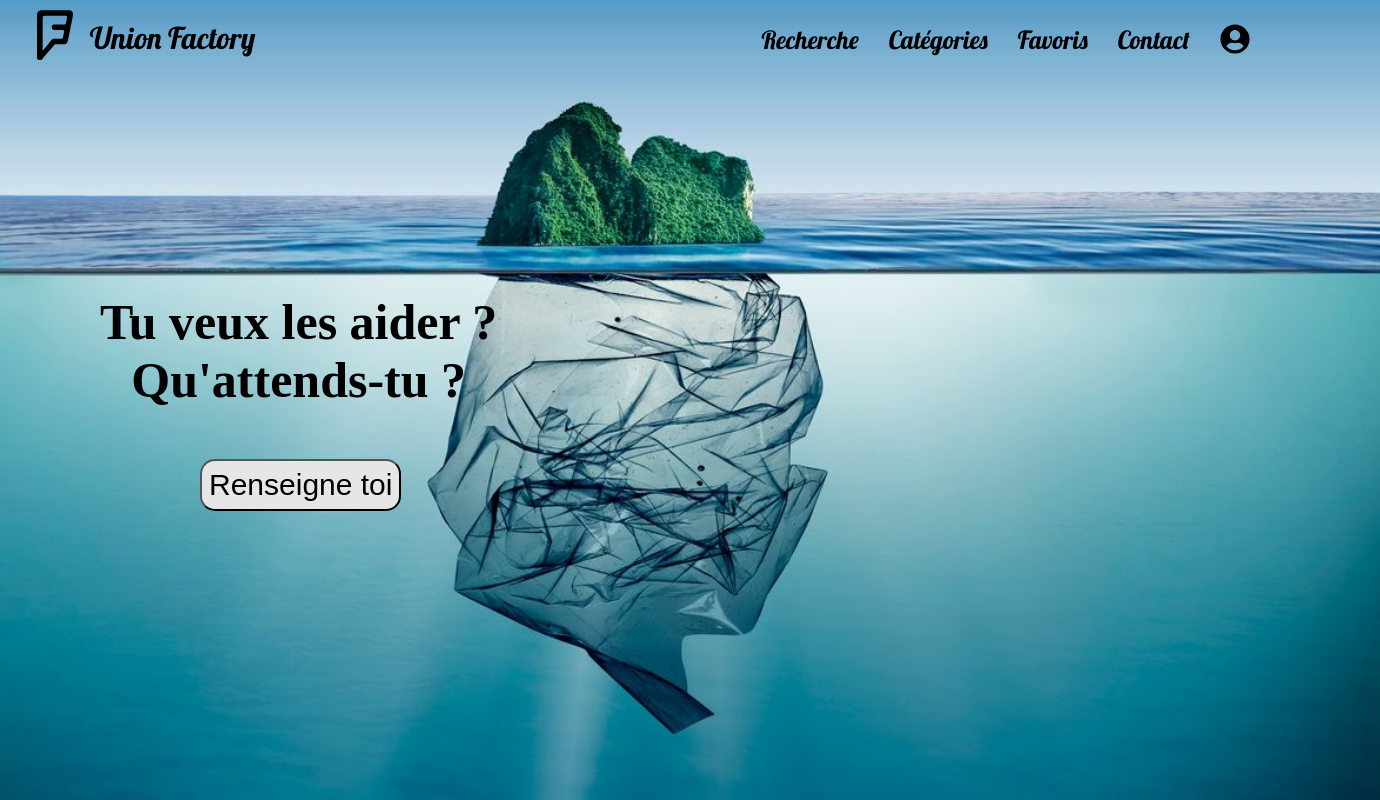
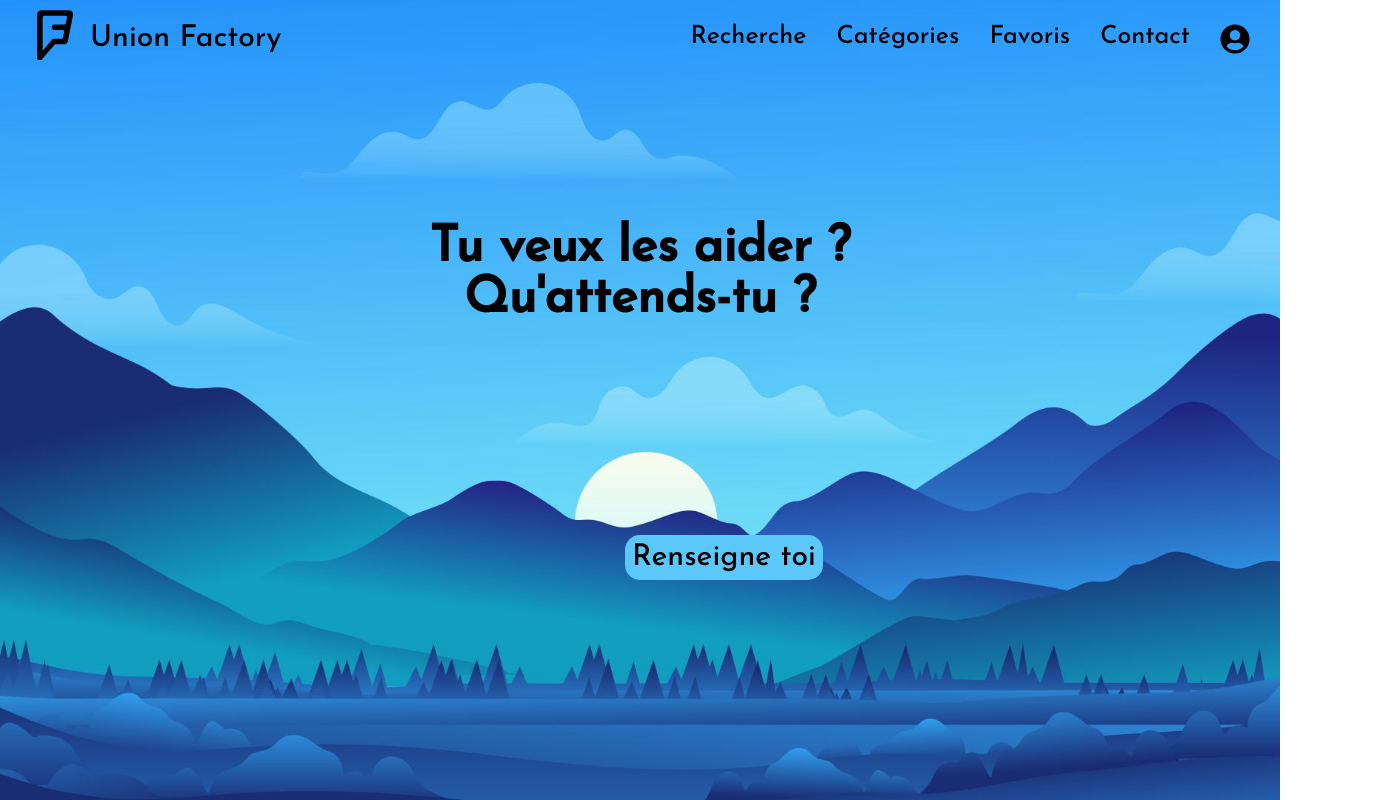
Before and after one commit to TheoLandemaine/Union_Factory, a React (Create React App) app in the folder union_factory/: page / in a window 1280 px wide. Shown: the whole page, 1380 px wide, since content can reach past the window. Built offline with nearby package versions, Linux system fonts and the light colour scheme.

Commit message:
Change background and font of website

```diff
--- a/union_factory/src/css/Categories.css
+++ b/union_factory/src/css/Categories.css
@@ -28,6 +28,13 @@
     background-color: rgba(255, 255, 255, .8);
     border-radius: 20px;
     transition: 0.5s ease;
+    padding: 5px;
+
+}
+
+#EnvironnementTitre, #HumanitaireTitre, #AnimalierTitre {
+    padding: 5px;
+
 }
 
 #Categories:hover {
--- a/union_factory/src/css/contact.css
+++ b/union_factory/src/css/contact.css
@@ -17,6 +17,7 @@
     background-color: rgba(255, 255, 255, .8);
     border-radius: 20px;
     transition: 0.5s ease;
+    padding: 7px;
 }
 
 #Contacter:hover {
--- a/union_factory/src/css/favoris.css
+++ b/union_factory/src/css/favoris.css
@@ -14,6 +14,8 @@
     background-color: rgba(255, 255, 255, .8);
     border-radius: 20px;
     transition: 0.5s ease;
+    padding: 7px;
+
 }
 
 #Favoris:hover {
--- a/union_factory/src/css/style.css
+++ b/union_factory/src/css/style.css
@@ -1,4 +1,5 @@
-@import url("https://fonts.googleapis.com/css2?family=Lobster&family=Ubuntu:wght@300&display=swap");
+/* @import url("https://fonts.googleapis.com/css2?family=Lobster&family=Ubuntu:wght@300&display=swap"); */
+@import url('https://fonts.googleapis.com/css2?family=Josefin+Sans:wght@300;500&display=swap');
 
 * {
   margin: 0;
@@ -6,9 +7,13 @@
   box-sizing: border-box;
 }
 
+html {
+  overflow-x: hidden;
+}
+
 html, body, .background-component {
   height: 100%;
-  background: url(../images/ocean.jpeg)no-repeat center center fixed;
+  background: url(../images/essaieFond2.jpeg)no-repeat center fixed;
   background-size: cover;
 }
 
@@ -17,13 +22,20 @@ html, body, .background-component {
   background-size: cover;
 } */
 
+p, h1, h2, h3, h4, button {
+  font-family: 'Josefin Sans', sans-serif;
+}
+
 .header-container {
   display: flex;
-  font-family: "Lobster", "cursive";
+  /* font-family: "Lobster", "cursive"; */
+  font-family: 'Josefin Sans', sans-serif;
   justify-content: space-between;
   align-items: center;
   padding-top: 10px;
   font-size: 24px;
+  background-color: rgba(255, 255, 255, .0);
+
 }
 
 .title{
@@ -41,26 +53,27 @@ PAGE D'ACCUEIL
 .PhraseAccueil{
   text-align: center;
   position: relative;
+  justify-content: center;
   display: flex;
   font-size: 25px;
-  top : 220px;
-  left : 100px;
+  top : 150px;
 }
 
 #bouton{
   font-size: 30px;
   border-radius: 15px;
   position: relative;
-  top : 270px;
-  left : 200px;
-  background-color: rgb(230, 230, 230);
+  top : 360px;
+  left : 625px;
+  background-color: #5cc8f9;
   padding: 7px;
   transition: all .3s;
+  border: none;
 }
 
 #bouton:hover {
-  box-shadow: 3px 3px 3px grey;
   transform: scale(1.1);
+  background-color: #79d0f8;
 }
 
 #bouton:active {
@@ -90,6 +103,8 @@ PAGE DE CONNECTION
   background-color: rgba(255, 255, 255, .8);
   border-radius: 20px;
   transition: 0.5s ease;
+  padding: 7px;
+
 }
 
 #connect:hover {
--- /dev/null
+++ b/union_factory/src/images/Little Accountant_files/style.css
@@ -0,0 +1,28 @@
+@import url('https://fonts.googleapis.com/css2?family=Lobster&family=Roboto&display=swap');
+/* font-family: 'Roboto', sans-serif; */
+*{
+    margin: 0;
+    padding: 0;
+}
+
+.header-container{
+    /* background-color: rgb(76, 205, 238); */
+    background-image: url('../img/backheader.jpg');
+    background-repeat: no-repeat;
+    background-position: bottom;
+    background-size: cover;
+    height: 100px;
+    display: flex;
+    justify-content:center;
+    align-items:center;
+}
+
+.header-container h2{
+    font-family: 'Lobster', cursive;
+    font-size:36px;
+    color:white;
+}
+
+button {
+    padding: 10px 15px;
+}
```
Also changed, not shown: union_factory/src/images/Little Accountant.html (added, +40 -0 lines), union_factory/src/images/essaieFond.jpg (added), union_factory/src/images/essaieFond2.jpeg (added).
